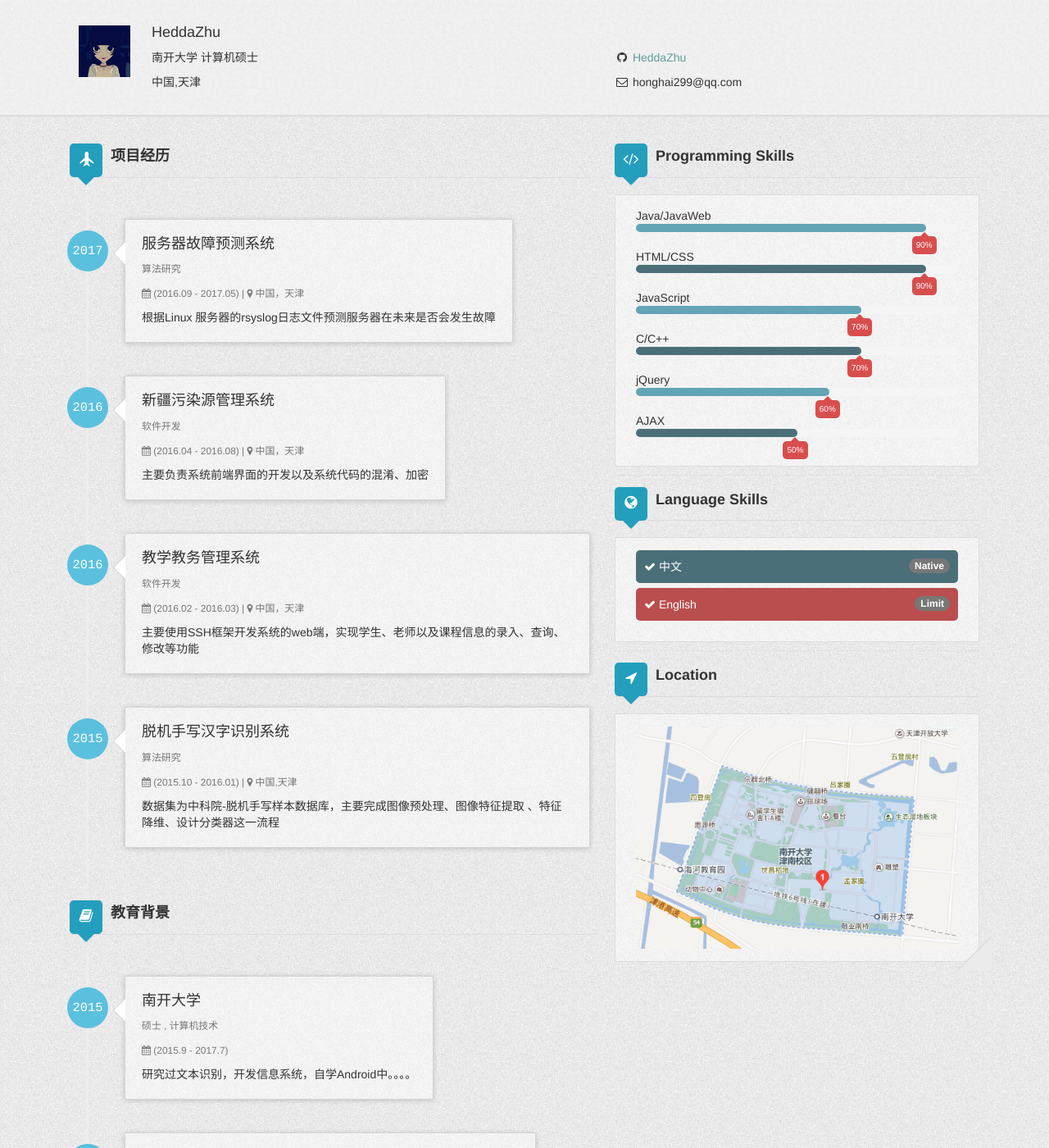
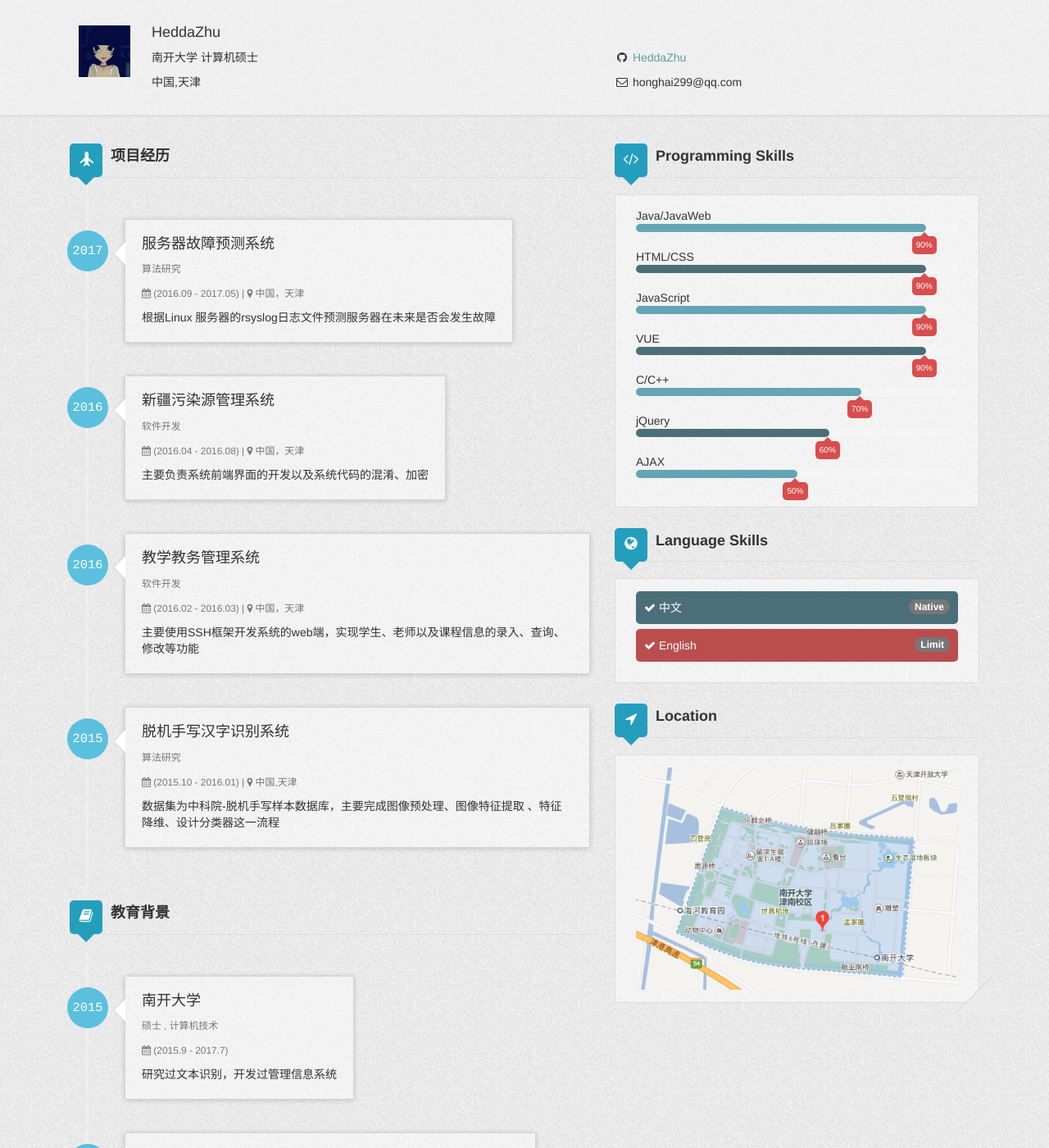
Before and after one commit to HeddaZhu/HeddaZhu.github.io, a Jekyll site: the page built from about.html, in a window 1280 px wide and 1400 px high. Shown: the whole window at 82% size. Built offline with Jekyll 4.4.1, drawn with Linux system fonts in a browser that asks for light colours.

Commit message:
Update author.yml

```diff
--- a/_data/author.yml
+++ b/_data/author.yml
@@ -45,7 +45,7 @@ educationHistory:
   major: 计算机技术
   started: 2015
   duration: (2015.9 - 2017.7)
-  description: 研究过文本识别，开发信息系统，自学Android中。。。。
+  description: 研究过文本识别，开发过管理信息系统
 
 - education1:
   organization: 山东科技大学
@@ -70,7 +70,10 @@ programmingSkills:
   percentage: 90%
 - JavaScript:
   name: JavaScript
-  percentage: 70%
+  percentage: 90%
+- VUE:
+  name: VUE
+  percentage: 90%
 - CPP:
   name: C/C++
   percentage: 70%
```
